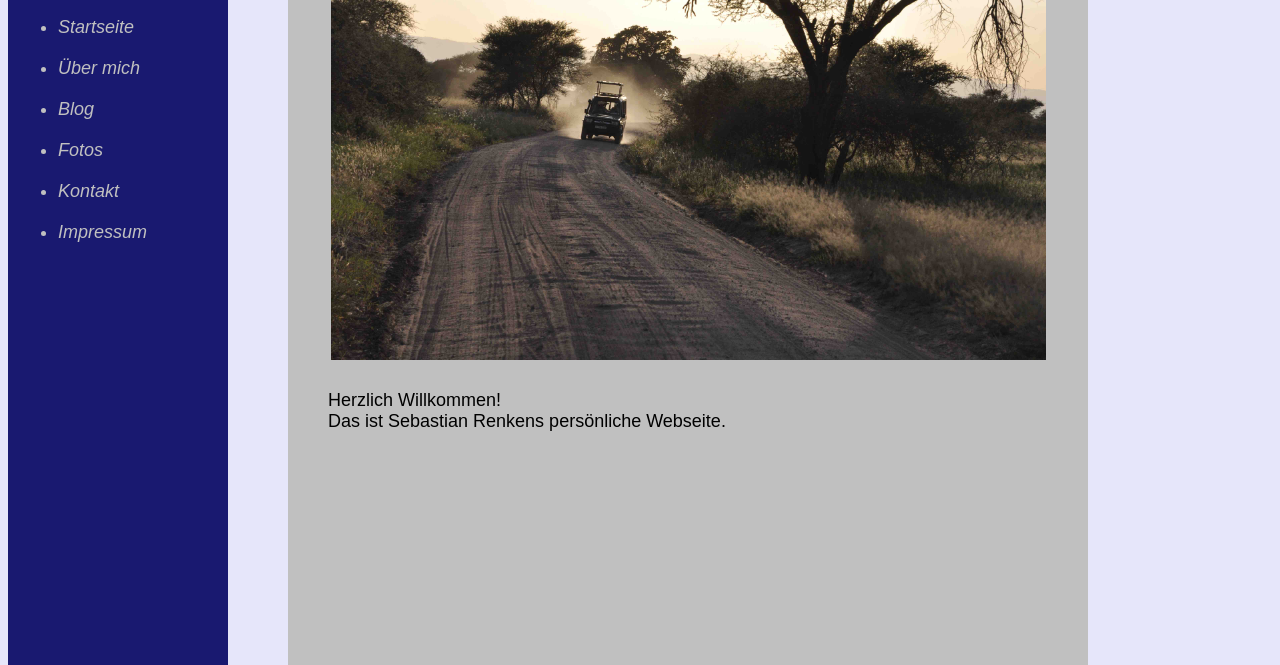
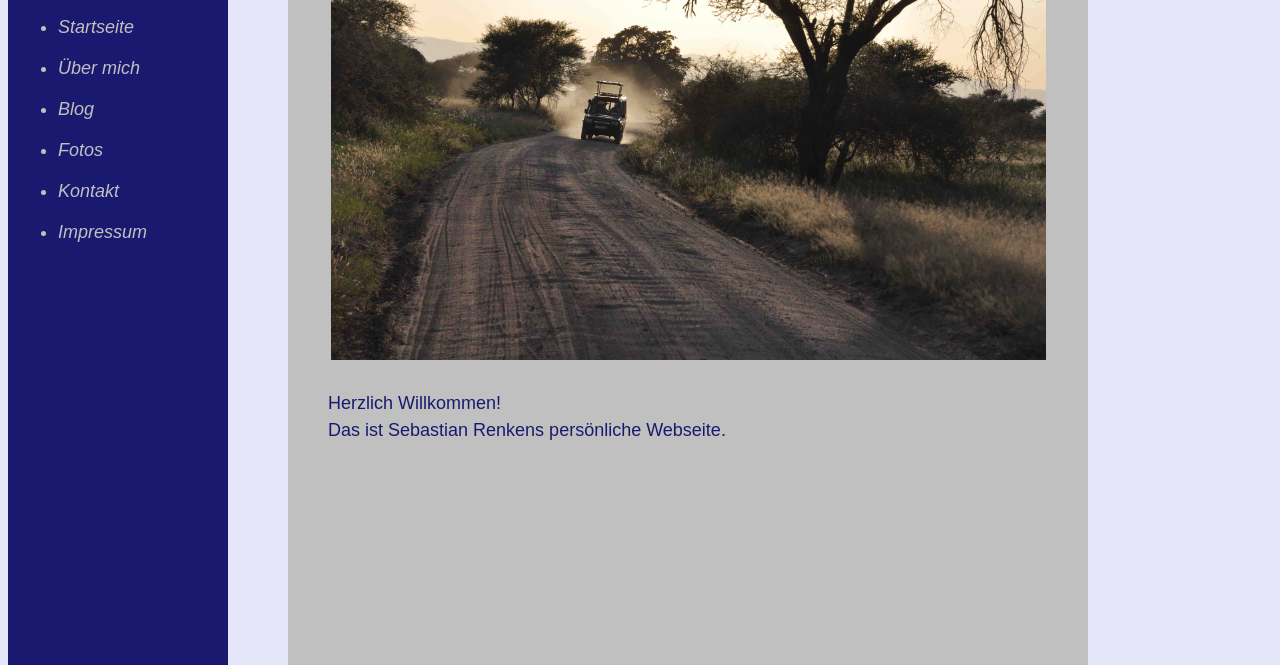
Before and after one commit to BastiRenken/BastiRenken.github.io, a plain HTML site: page index.html in a window 1280 px wide. Shown: the part 135-800 px from the top of the page. Drawn offline with Linux system fonts and the light colour scheme.

Commit message:
Update style

```diff
--- a/style.css
+++ b/style.css
@@ -14,6 +14,12 @@ li {
 	color: silver;
 	line-height: 2em;
 	margin: 5px 30px 0px 10px;
+}
+p {
+	font-size: 18px;
+	font-family: arial;
+	line-height: 1.5em;
+	color: midnightblue;
 }
 #seitenleiste {
   float:left;
```
